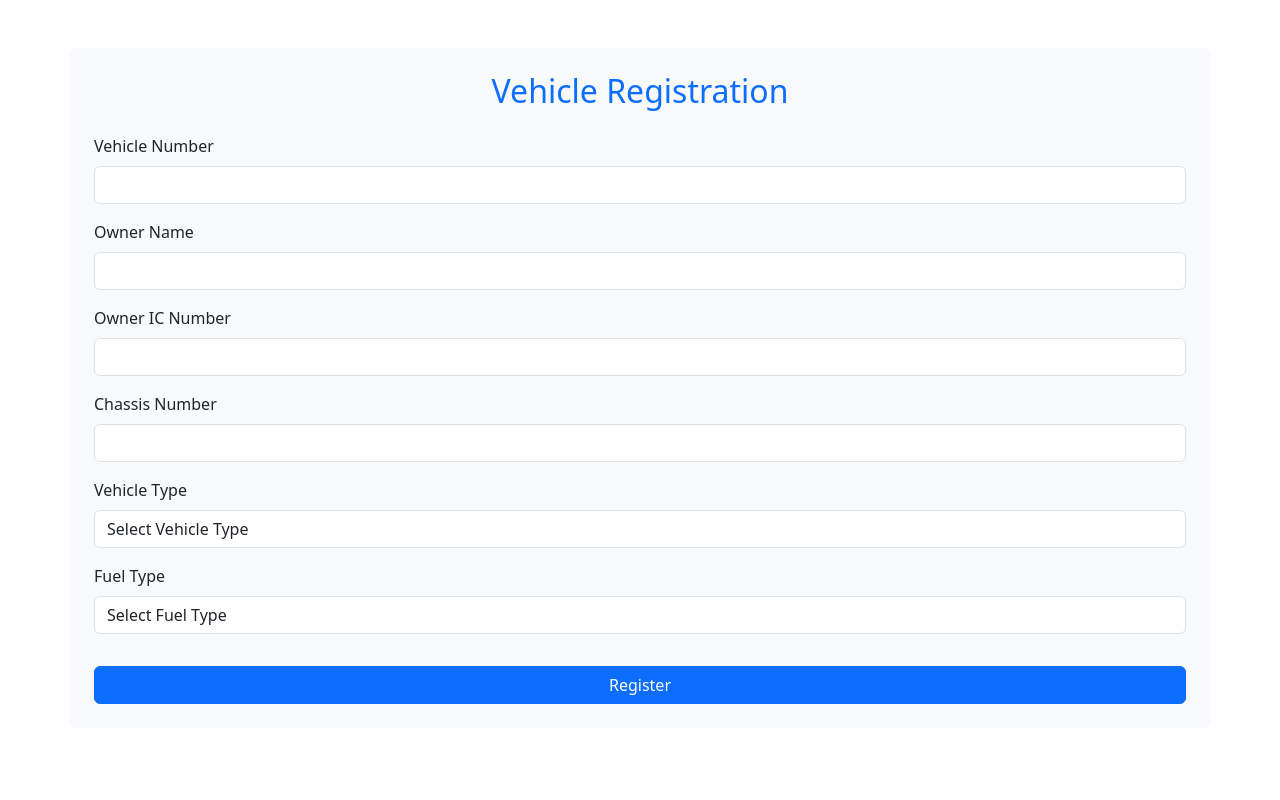
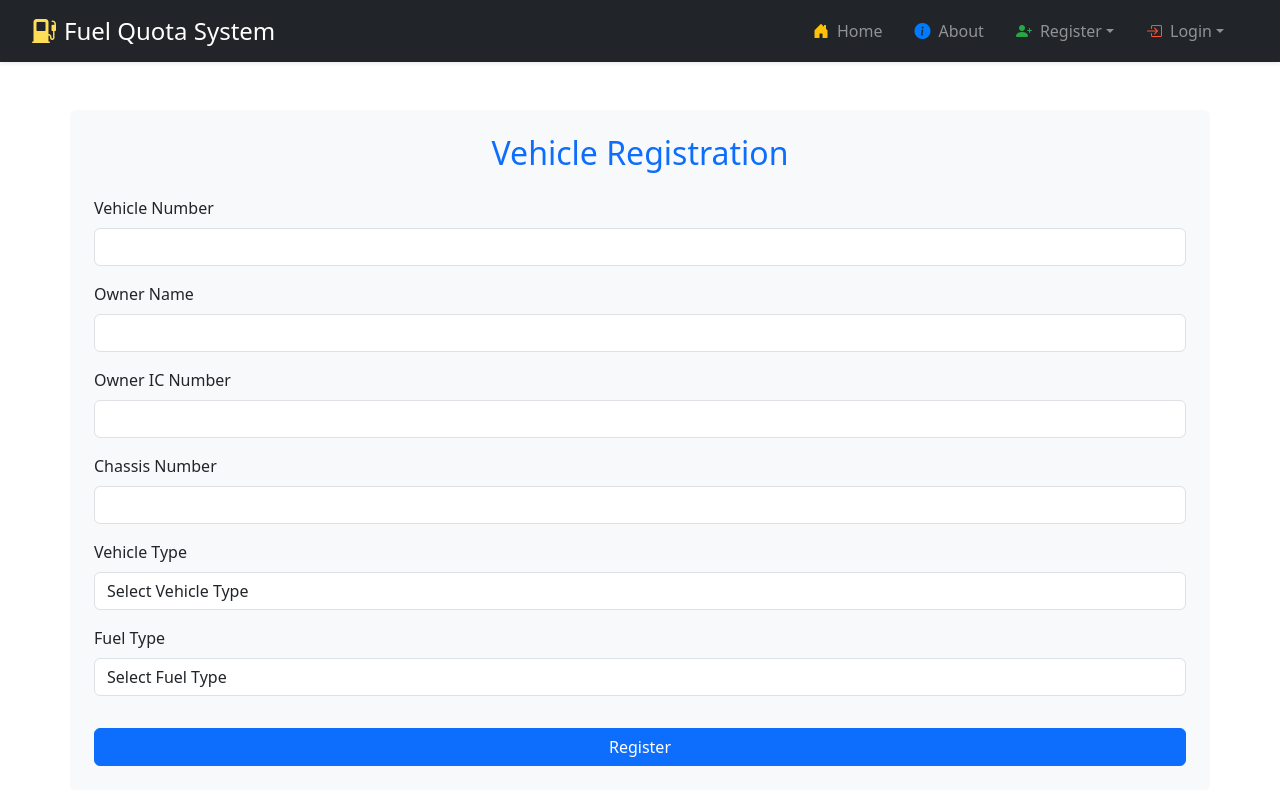
Before and after one commit to Thushakaran/Fuel-Quota-Management-System, a React (Vite) app in the folder frontend/: page /register in a window 1280 px wide. Built offline with nearby package versions, Linux system fonts and the light colour scheme.

Commit message:
add Navbar in VehicleRegistration.jsx

```diff
--- a/frontend/src/components/VehicleRegistration.jsx
+++ b/frontend/src/components/VehicleRegistration.jsx
@@ -2,6 +2,7 @@ import React, { useState } from "react";
 import { registerVehicle } from "../api/vehicleApi";
 import "bootstrap/dist/css/bootstrap.min.css"; // Import Bootstrap CSS
 import "../css/VehicleRegistration.css"; // Import custom CSS
+import Navbar from "./Navbar";
 
 // Reusable form input component
 const FormInput = ({ label, type, name, value, onChange, error }) => (
@@ -92,7 +93,9 @@ const VehicleRegistration = () => {
   };
 
   return (
-    <div className="container mt-5 bg-light p-4 rounded">
+    <div>
+      <Navbar/>
+      <div className="container mt-5 bg-light p-4 rounded">
       <div className="header text-center mb-4 text-primary">
         <h2>Vehicle Registration</h2>
       </div>
@@ -203,12 +206,14 @@ const VehicleRegistration = () => {
           )}
         </div>
 
-        <button type="submit" className="btn btn-primary btn-block mt-3" disabled={loading}>
+        <button type="submit" className="btn btn-primary btn-block w-100 mt-3" disabled={loading}>
           {loading ? "Registering..." : "Register"}
         </button>
       </form>
     </div>
-  );
+
+    </div>
+      );
 };
 
 export default VehicleRegistration;
```
